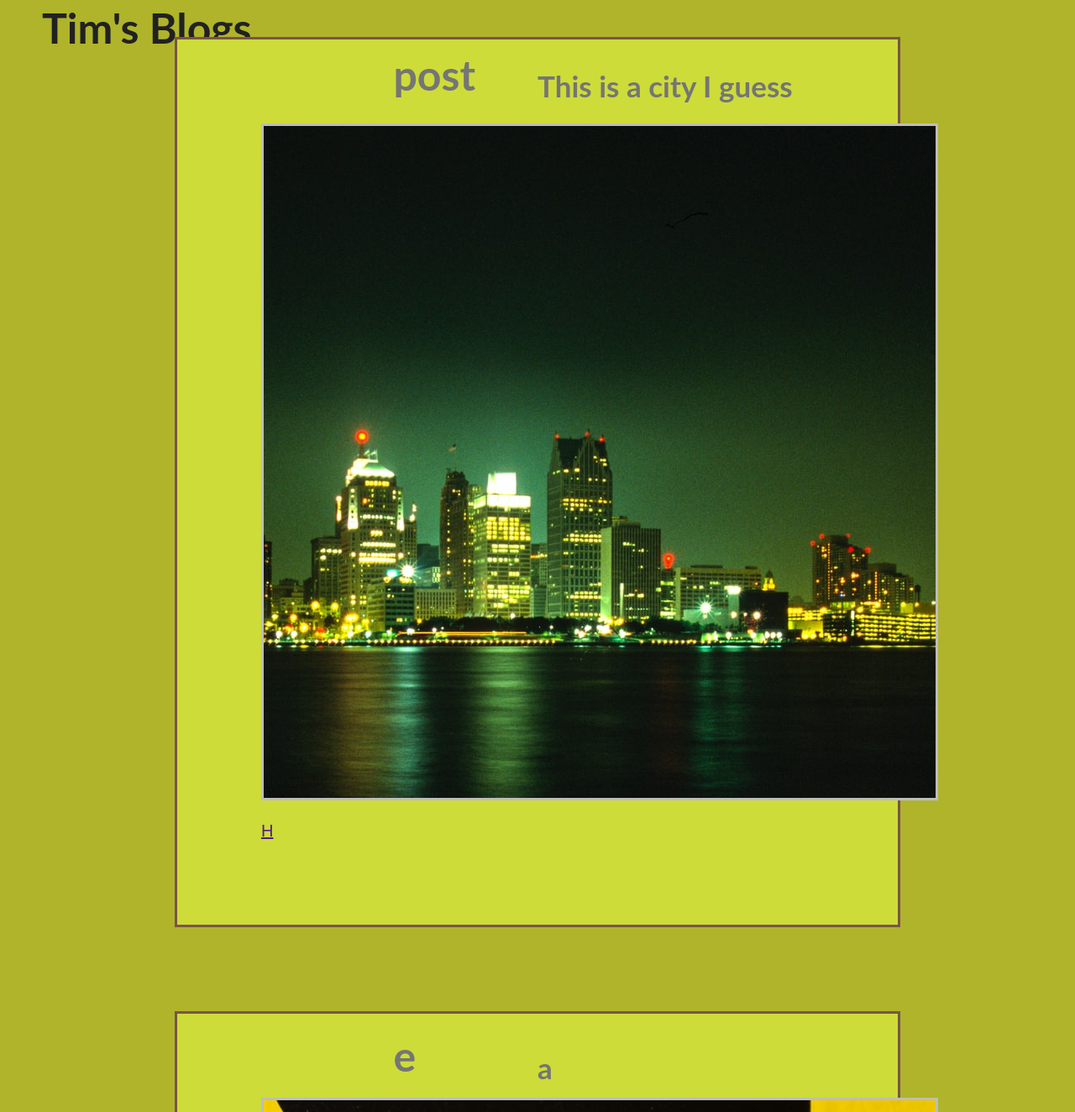
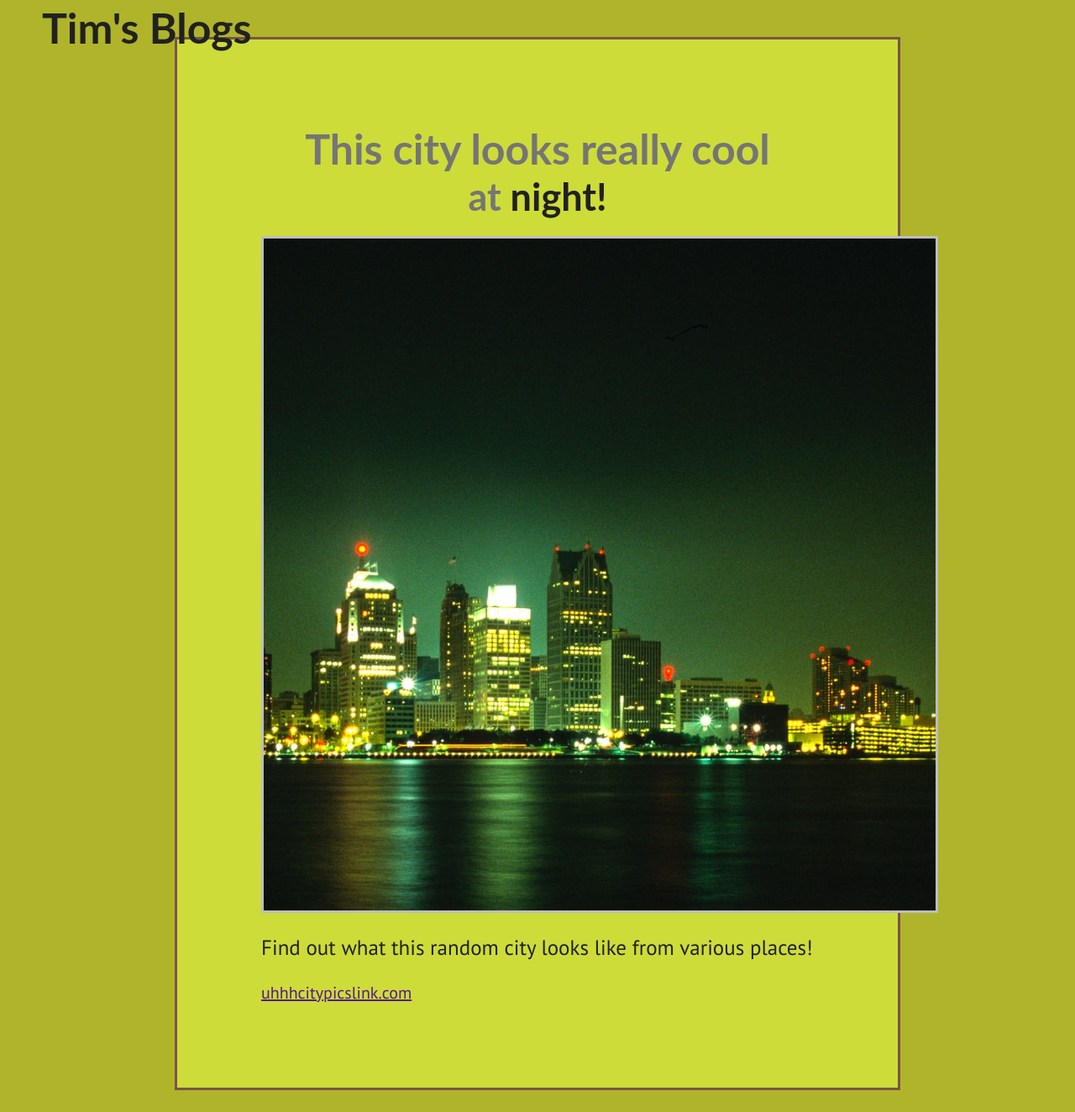
Before and after one commit to staten-island-tech/css-blogpost-project-TimothyL52, a plain HTML site: page index.html in a window 1280 px wide. Shown: the part 56-1380 px from the top of the page at 84% size. Drawn offline with Linux system fonts and the light colour scheme.

Commit message:
uh I posted the last bit of data and I'm missing stuff on my website help

```diff
--- a/index.html
+++ b/index.html
@@ -4,29 +4,31 @@
     <meta http-equiv="X-UA-Compatible" content="IE=edge">
     <meta name="viewport" content="width=device-width, initial-scale=1.0">
     <link rel="stylesheet" href="style.css">
+    <link rel="preconnect" href="https://fonts.googleapis.com">
+    <link href="https://fonts.googleapis.com/css2?family=PT+Sans&display=swap" rel="stylesheet">
 </head>
 <body>
     <h1 class="title">Tim's Blogs</h1>
     <div class="blog">
-    <h1 class="post-headers" >post</h1>
-    <h2 class="post-headers" id="subheader">This is <span>a city I guess</span></h2>
+    <h1 class="post-headers" >This city looks really cool</h1>
+    <h2 class="post-headers" id="subheader">at <span>night!</span></h2>
     <div class="post-image" id="city"></div>
-    <p class="preview-text"></p>
-    <a class="post-link" href="">H</a>
+    <p class="preview-text">Find out what this random city looks like from various places!</p>
+    <a class="post-link" href="">uhhhcitypicslink.com</a>
     </div>
     <div class="blog">
-        <h1 class="post-headers">e</h1>
-        <h2 class="post-headers" id="subheader">a</h2>
+        <h1 class="post-headers">The letter a upside-down looks a lot like an e,</h1>
+        <h2 class="post-headers" id="subheader">but why?</h2>
         <div class="post-image" id="alphabet"></div>
         <p class="preview-text">Click this to find out more about the peculiar letter "a", and how it originated.</p>
-        <a class="post-link" href="">we</a>
+        <a class="post-link" href="">qwsd.com</a>
     </div>
     <div class="blog">
-        <h1 class="post-headers">:D</h1>
-        <h2 class="post-headers" id="subheader">hmm</h2>
+        <h1 class="post-headers">Everyone says the brain is pink,</h1>
+        <h2 class="post-headers" id="subheader">but this brain definitely looks more gray?</h2>
         <div class="post-image" id="brain"></div>
-        <p class="preview-text"></p>
-        <a class="post-link" href="">Hmmm</a>
+        <p class="preview-text">Find out which is correct, and many other brain discoveries here with this completely legitimate link.</p>
+        <a class="post-link" href="">Hmmm.com</a>
     </div>
 
 </body>
--- a/style.css
+++ b/style.css
@@ -14,35 +14,32 @@
   margin-left: 200px;
   margin-right: 200px;
   border: solid #795548;
-  position: relative;
 }
-span { figure out some way to use this maybe?
+span {
+  color: #212121;
 }
 .post-headers {
   color: #757575;
   font-size: 50px;
-  position: absolute;
-  bottom: 90%;
-  left: 30%;
+  text-align: center;
+  margin: 0px;
 }
 #subheader {
-  font-size: 35px;
-  position: absolute;
-  left: 50%;
-
+  margin-bottom: 20px;
+  font-size: 45px;
 }
 .post-image {
-  border: solid #BDBDBD;
+  border: solid #bdbdbd;
   padding: 400px;
 }
 .post-link {
-font-family:'PT Sans', sans-serif;
-font-size: 20px;
+  font-family: "PT Sans", sans-serif;
+  font-size: 20px;
 }
 .preview-text {
   font-size: 25px;
-color: #212121
-font-family:'PT Sans', sans-serif;
+  color: #212121;
+  font-family: "PT Sans", sans-serif;
 }
 
 #city {
@@ -59,6 +56,6 @@ font-family:'PT Sans', sans-serif;
   background-position: center;
 }
 body {
-  background-color: #AFB42B;
+  background-color: #afb42b;
   font-family: "Lato", sans-serif;
 }
```
